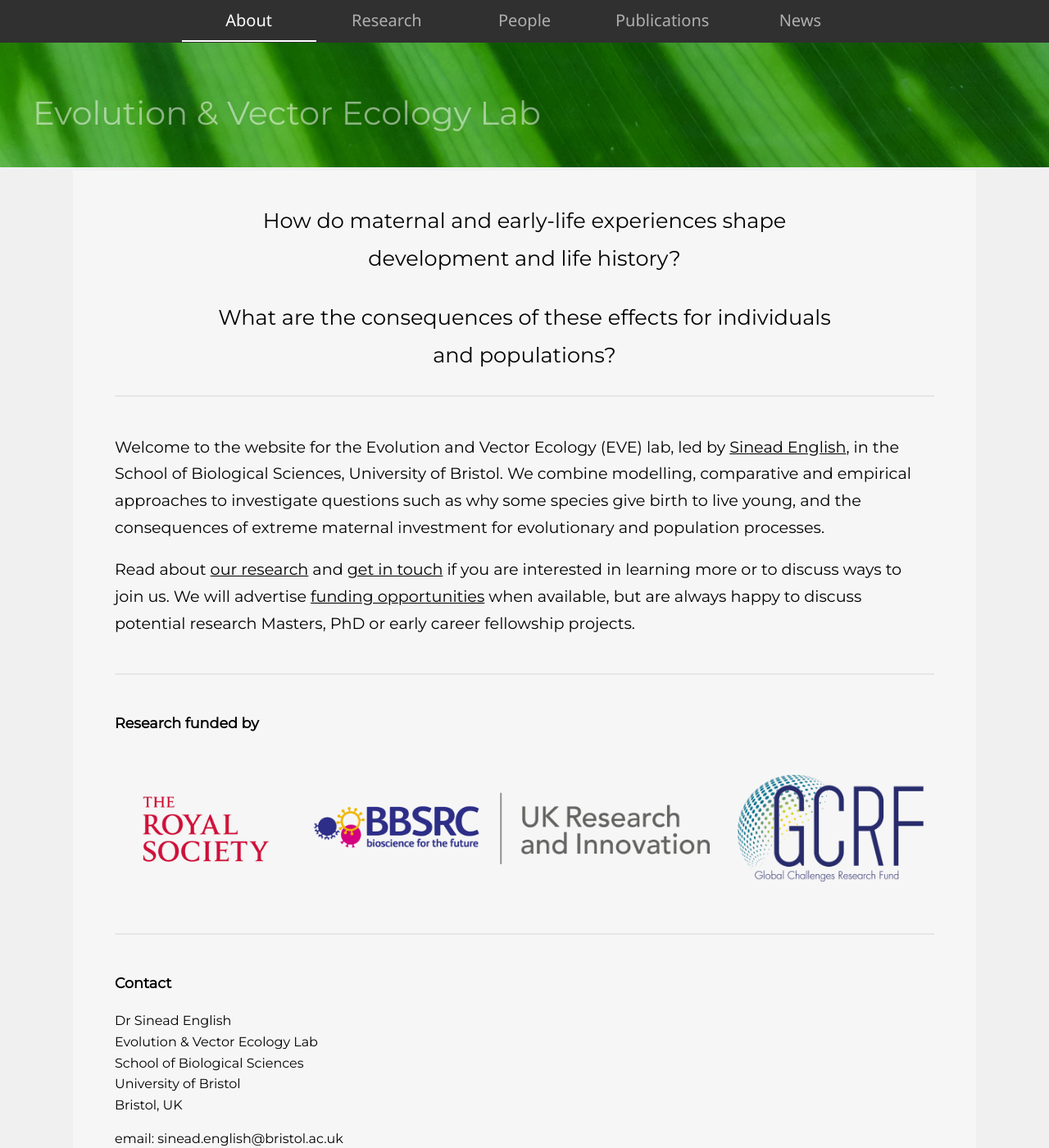
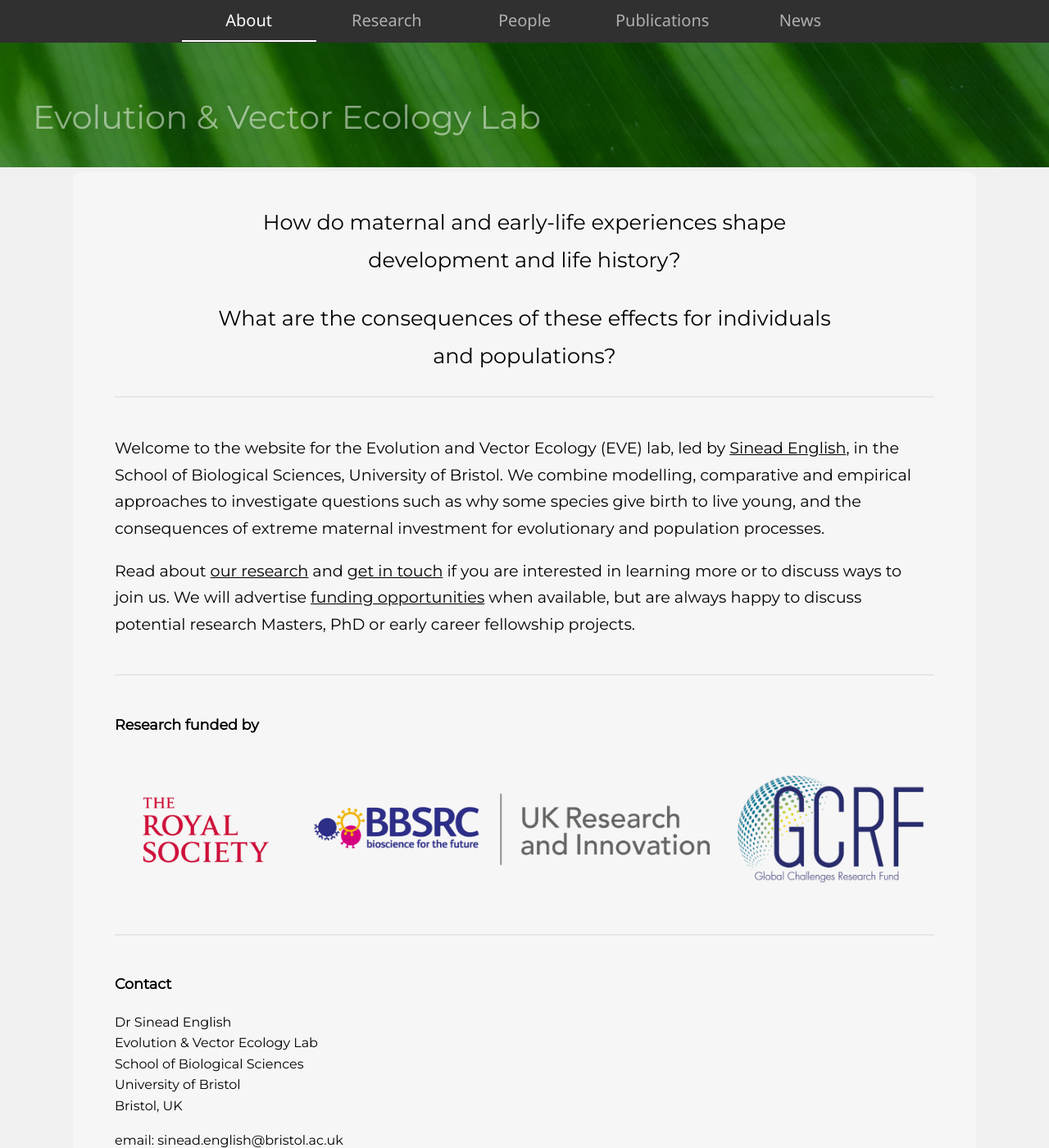
Before and after one commit to evelab/evelab.github.io, a Jekyll site: the page built from index.html, in a window 1280 px wide and 1400 px high. Shown: the whole window at 82% size. Built offline with Jekyll 4.4.1, drawn with Linux system fonts in a browser that asks for light colours.

Commit message:
Added header div and fade in

```diff
--- a/_layouts/default.html
+++ b/_layouts/default.html
@@ -52,11 +52,13 @@
     </nav>
 
     <!-- header image -->
-    <picture>
-      <source media='(max-width: 860px)' srcset={{ page.headerImageSmall }} alt='header image'>
-      <img class='header-image' src={{ page.headerImageBig }} alt='header image'>
-      <div class='header-text'>Evolution & Vector Ecology Lab</div>
-    </picture>
+    <div id='header'>
+      <picture>
+        <source media='(max-width: 860px)' srcset={{ page.headerImageSmall }} alt='header image'>
+        <img class='header-image' src={{ page.headerImageBig }} alt='header image'>
+        <div class='header-text'>Evolution & Vector Ecology Lab</div>
+      </picture>
+    </div>
 
     <div id='content'>
       {{ content }}
--- a/styles/styles.css
+++ b/styles/styles.css
@@ -67,22 +67,41 @@
 #topnav2 { display: none; }
 
 /* style for header image */
+@keyframes fadein { /* used for fading in header and content divs */
+  from { opacity: 0; }
+  to { opacity: 1; }
+}
+#header { /* sets header image space before loading image */
+  position: relative;
+  height: 0;
+  width: 100%;
+  padding-top: 11.9%;
+  animation-name: fadein;
+  animation-duration: 0.5s;
+}
 .header-image {
+  position: absolute;
+  top: 0;
+  left: 0;
   height: auto;
   width: 100%;
   padding: 0;
+  filter: brightness(75%);
 }
 .header-text { display: none; }
 
 /* actual content within each page */
 #content {
-  margin: auto;
+  margin: 5px auto;
   min-height: 85vh;
   max-width: 1000px;
   padding: 1% 4% 6% 4%;
   background-color: rgb(246, 246, 246);
+  border-radius: 1%;
   line-height: 1.6;
   font-size: 0.9em;
+  animation-name: fadein;
+  animation-duration: 0.6s;
 }
 #content a {
   color: black;
@@ -274,8 +293,8 @@
   /* text within header image */
   .header-text {
     display: block;
-    position: relative;
-    bottom: 70px;
+    position: absolute;
+    bottom: 40%;
     left: 40px;
     width: 80%;
     line-height: 0;
```
Also changed, not shown: Gemfile.lock.
